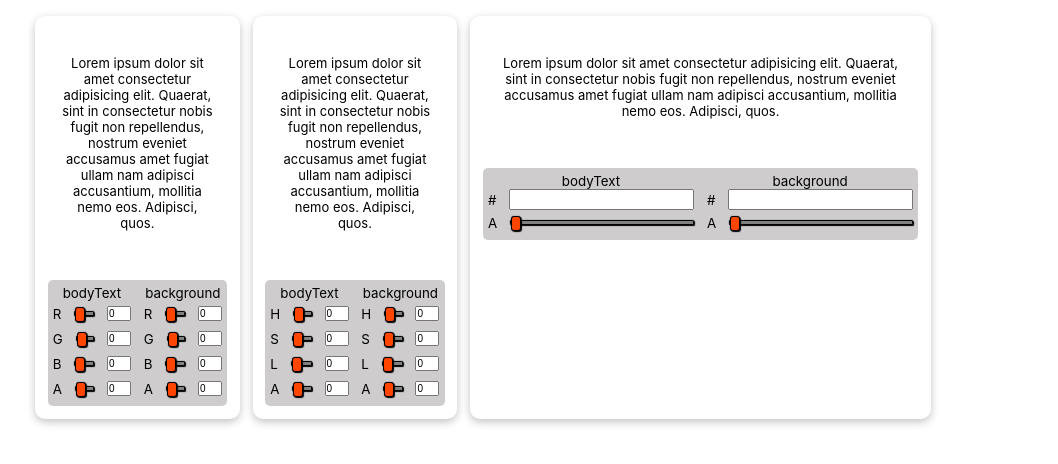
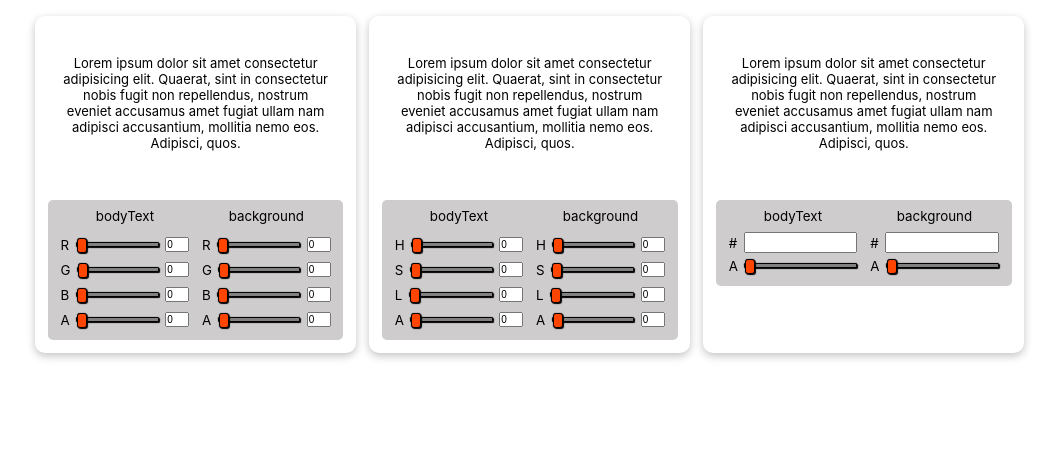
Before and after one commit to bart-1/css-stylizer, a React (Vite) app: page / in a window 1280 px wide. Shown: the top 464 px of the page, without its empty margins (157-1215 px from the left). Built offline with nearby package versions, Linux system fonts and the light colour scheme.

Commit message:
feat: CSS styles modification

```diff
--- a/src/styles/App.css
+++ b/src/styles/App.css
@@ -1,8 +1,6 @@
-
 .App {
   text-align: center;
 }
-
 
 div.samples {
   margin: 2vh auto;
@@ -15,8 +13,8 @@ div.samples {
 div.sample-set {
   display: flex;
   flex-direction: column;
+  min-width: 33%;
   padding: 1vw;
-  /* border: 1px solid black; */
   border-radius: 10px;
   box-shadow: rgba(0, 0, 0, 0.24) 0px 3px 8px;
 }
--- a/src/styles/ColorController.css
+++ b/src/styles/ColorController.css
@@ -1,26 +1,34 @@
-div.color-controller {
-  display: flex;
-  flex-direction: column;
+* {
   --range-input-background: none;
   --range-input-active-track: rgb(46, 46, 46);
   --range-input-inactive-track: gray;
   --range-input-thumb: orangered;
 }
+div.color-controller {
+  display: flex;
+  flex-direction: column;
+}
 
 div.color-controller > label {
   display: flex;
-  gap: 1vw;
+  gap: 0.5vw;
   font-size: smaller;
   align-items: center;
 }
 
 div.color-controller-title {
   font-size: smaller;
+  margin-bottom: 1vh;
+}
+
+input[name='hex'] {
+  width: 100%;
+  text-align: center;
 }
 
 @media screen and (max-width: 1000px) {
   div.color-controller-title {
-        font-size:x-small;
+    font-size: x-small;
   }
   div.color-controller > label {
     display: flex;
@@ -28,7 +36,6 @@ div.color-controller-title {
     font-size: x-small;
     align-items: center;
   }
-
 }
 
 /* range input */
@@ -116,7 +123,8 @@ input[type="range"]::-moz-range-thumb {
 }
 
 /**Edge */
-@supports (-ms-track:auto) {input[type="range"] {
+@supports (-ms-track: auto) {
+  input[type="range"] {
     width: 100%;
     height: 5px;
     cursor: pointer;
@@ -124,19 +132,24 @@ input[type="range"]::-moz-range-thumb {
     border-color: transparent;
     border-width: 16px 0;
     color: transparent;
-}}
-@supports (-ms-fill-lower:none) {input[type="range"] {
+  }
+}
+@supports (-ms-fill-lower: none) {
+  input[type="range"] {
     background: var(--range-input-active-track);
     border: 0.2px solid #010101;
     border-radius: 2.6px;
     box-shadow: 1px 1px 1px #000000, 0px 0px 1px #0d0d0d;
-}}
-@supports (-ms-fill-upper:auto) {input[type="range"] {
+  }
+}
+@supports (-ms-fill-upper: auto) {
+  input[type="range"] {
     background: var(--range-input-inactive-track);
     border: 0.2px solid #010101;
     border-radius: 2.6px;
     box-shadow: 1px 1px 1px #000000, 0px 0px 1px #0d0d0d;
-}}
+  }
+}
 /* IE */
 input[type="range"]::-ms-track {
   width: 100%;
--- a/src/styles/ControlPanel.css
+++ b/src/styles/ControlPanel.css
@@ -1,22 +1,28 @@
-
 div.control-panel {
+  display: flex;
+  gap: 1vw;
+  margin-top: 3vh;
+  background-color: rgb(206, 204, 204);
+  padding: 1vh 1vw;
+  border-radius: 5px;
+  width: fit-content;
+}
+/*
+div.control-panel-hexa {
     display: flex;
-    gap:1vw;
-    grid-template-columns: 50% 50%;
-    margin-top: 3vh;
+    gap: 1vw;
     background-color: rgb(206, 204, 204);
     padding: 5px;
     border-radius: 5px;
-}
+} */
 
 @media screen and (max-width: 1000px) {
- div.control-panel {
+  div.control-panel {
     display: flex;
-    gap:1vw;
-    grid-template-columns: 50% 50%;
+    gap: 1vw;
     margin-top: 0;
     background-color: rgb(206, 204, 204);
     padding: 5px;
     border-radius: 5px;
+  }
 }
-}
```
Lines whose indentation alone changed are shown as unchanged.
